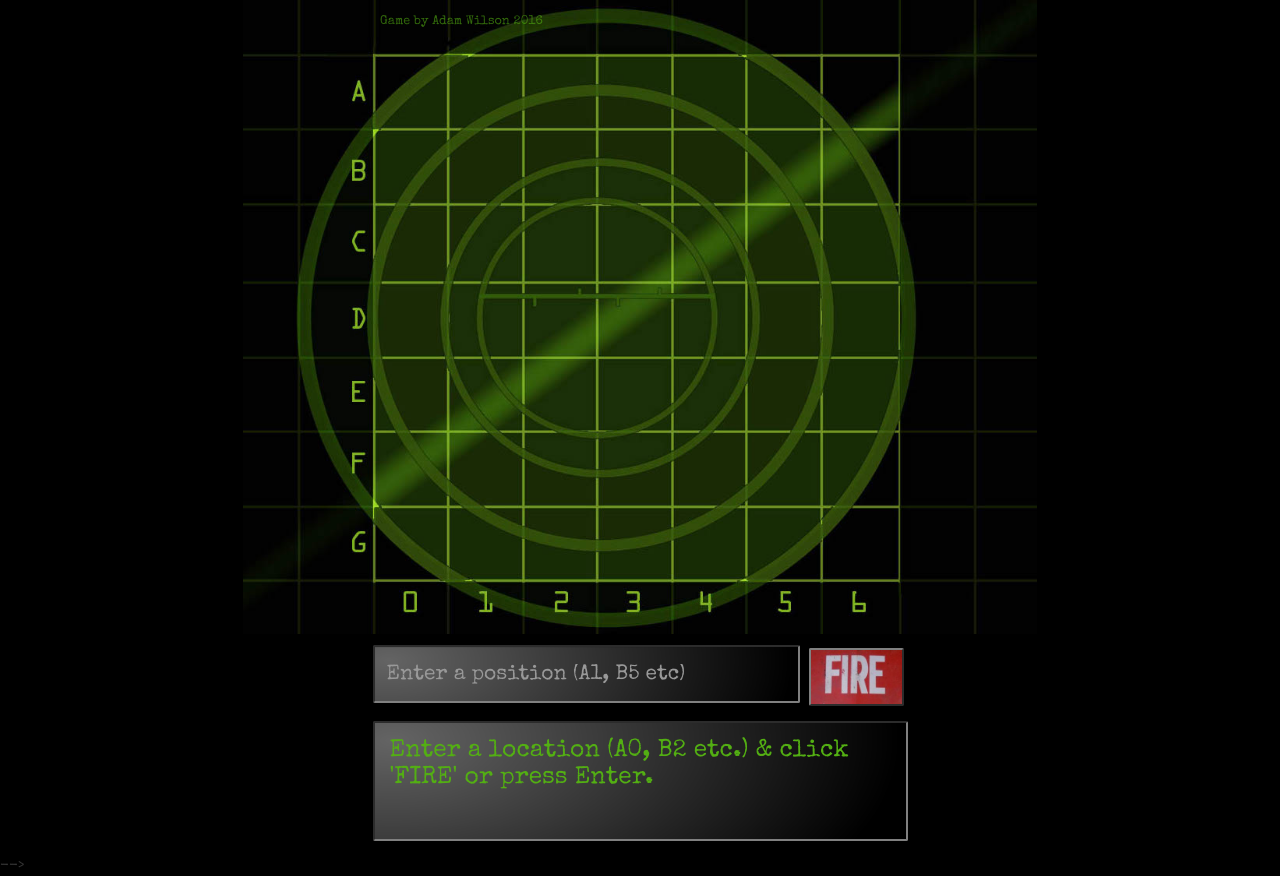
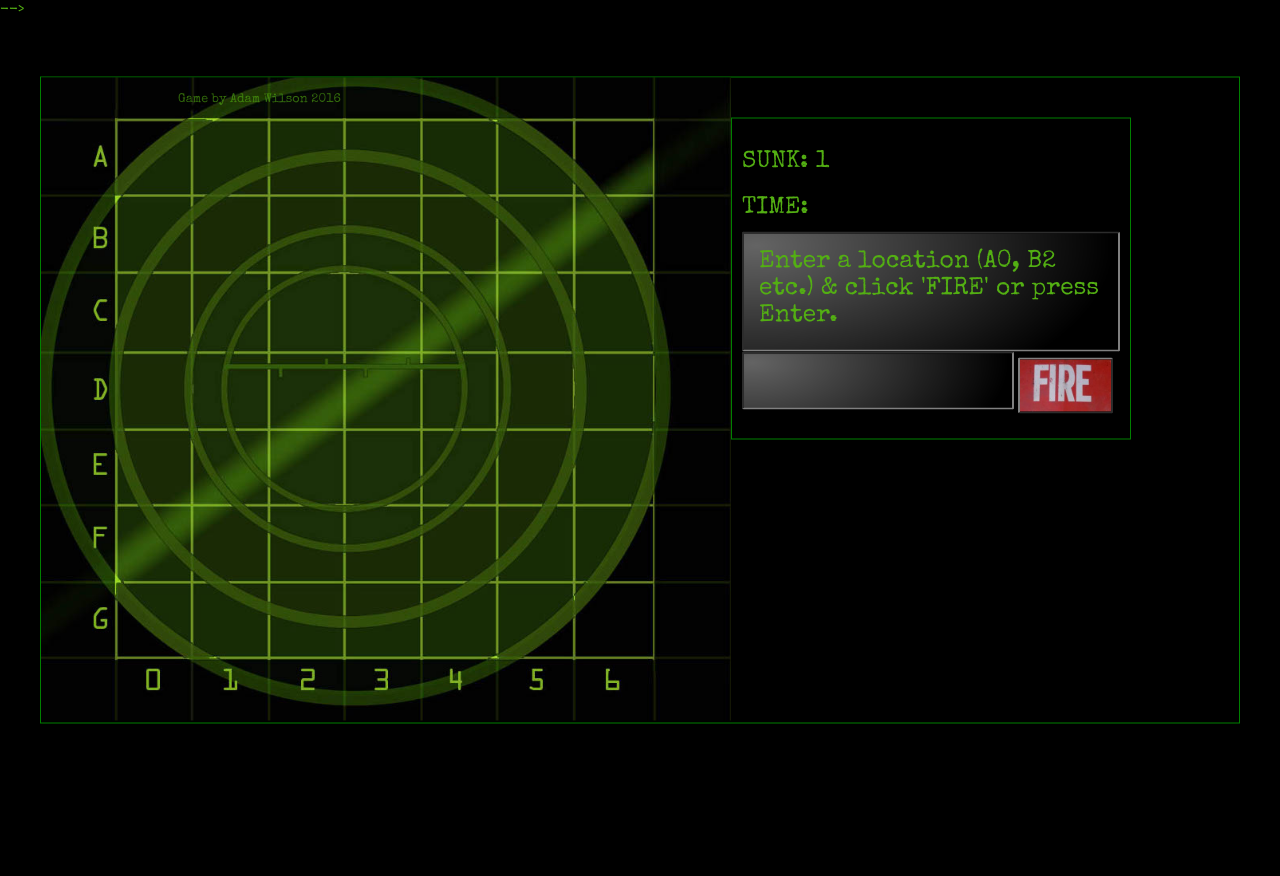
Before and after one commit to awilsongithub/battleship-game, a PHP site: page /game.html in a window 1280 px wide. After the commit the page ends 724 px from the top, so only its background shows below. Run offline with PHP 8.4, Linux system fonts and the light colour scheme.

Commit message:
created landscape layout with stats on right, board on left. added displayNumSunk method

```diff
--- a/css/style.css
+++ b/css/style.css
@@ -17,45 +17,64 @@ GAME SCREEN STYLES (AND SOME UNIVERSAL STYLES)
 */
 body {
   background-color: black;
-  font-family: 'Special Elite', cursive;
+  font-family: "Special Elite", cursive;
+  color: #53af13;
 }
-#board {
-  position: relative;
-  width: 793.8px;
+.game-container {
+  width: 1200px;
+  margin: auto;
+  background: black;
+  border: 1px solid green;
+  position: absolute;
+  top: 50%;
+  left: 50%;
+  transform: translateY(-50%) translateX(-50%);
+}
+.controls {
+  width: 400px;
+  border: 1px solid green;
+  display: inline-block;
+  float: left;
+  margin-top: 40px;
+  padding: 10px;
+}
+.board {
+  float: left;
+  width: 690px;
   height: 645px;
-  margin: auto;
-  background: url("../media/board.jpg") no-repeat;
+  background: url("../media/board_modified.jpeg") no-repeat;
   background-size: contain;
 }
-#board table {
+.board table {
+  width: 532px;
   cursor: crosshair;
   position: absolute;
-  left: 131px;
-  top: 55px;
+  left: 77px;
+  top: 44px;
   border-spacing: 0px;
 }
-#board table td {
-  width: 74.5px;
-  height: 75px;
+.board table td {
+  width: 76px;
+  height: 76.6px;
 }
-#board table td:hover {
+.board table td:hover {
   background-color: rgba(83, 175, 19, 0.4);
 }
-#board table .hit {
+.board table .hit {
   background: url("../media/banana.png") no-repeat center center;
 }
-#board table .miss {
+.board table .miss {
   background: url("../media/miss.png") no-repeat center center;
 }
-#board #author {
+.board #author {
   color: rgba(83, 175, 19, 0.6);
-  font-size: .9em;
+  font-size: 0.9em;
   margin-top: 0;
   padding-top: 1em;
   margin-left: 137px;
 }
-#board #author a,
-#board #author-home a {
+.board #author a,
+.board #author-home a {
   color: rgba(83, 175, 19, 0.6);
   text-decoration: none;
 }
@@ -68,46 +87,40 @@ body {
   border-style: inset;
   font-size: 1.75em;
   line-height: 110%;
-  background: url('../media/monitor.png') no-repeat;
+  background: url("../media/monitor.png") no-repeat;
   background-size: cover;
   height: 120px;
   padding: 15px;
 }
-#form {
+form {
   color: #53af13;
-  width: 565px;
-  background-color: black;
-  padding: 0px 15px 15px 15px;
-  margin: auto;
 }
-#form #guessInput {
+form #guessInput {
   border-color: grey;
   border-style: outset;
   border-width: 2px;
   border-radius: 2px;
   color: #53af13;
   border-style: inset;
-  background: url('../media/monitor.png') no-repeat;
+  background: url("../media/monitor.png") no-repeat;
   background-size: cover;
-  font-size: 1.5em;
-  margin-right: 5px;
-  margin-bottom: 0;
+  font-size: 2.5em;
+  font-weight: bold;
   height: 58px;
-  width: 427px;
   display: inline-block;
+  width: 72%;
 }
-#form #fireButton {
-  background: url('../media/fire.jpg') no-repeat;
+form #fireButton {
+  background: url("../media/fire.jpg") no-repeat;
   background-size: cover;
   width: 95px;
-  height: 58px;
+  height: 56px;
   border-color: grey;
   border-style: outset;
   border-width: 2px;
   border-radius: 2px;
-}
-#form .darkened-image {
-  background: rgba(70, 72, 82, 0.3);
+  width: 25%;
+  display: inline-block;
 }
 /*
 =====================================================
@@ -118,7 +131,6 @@ HOME SCREEN STYLES
   background: url("../media/board.jpg") no-repeat;
   background-size: 100%;
   background-position: center center;
-  height: 100vh;
 }
 .jumbotron {
   margin-top: 50px;
--- a/css/style.less
+++ b/css/style.less
@@ -4,8 +4,8 @@ LESS VARIABLES AND MIXINS
 =====================================================
 */
 
-@color: rgba(83, 175, 19, 1.0); // use lighten to vary?
-@font: 'Special Elite', cursive;
+@color: rgba(83, 175, 19, 1); // use lighten to vary?
+@font: "Special Elite", cursive;
 
 // use variables for custom border property values
 .customBorder (@color: grey, @style: outset, @width: 2px, @radius: 2px) {
@@ -30,26 +30,54 @@ GAME SCREEN STYLES (AND SOME UNIVERSAL STYLES)
 body {
   background-color: black;
   font-family: @font;
+  color: @color;
 } // END BODY
 
+.game-container {
+  width: 1200px;
+  margin: auto;
+  background: black;
+
+  border: 1px solid green;
+  // flex didnt center vedrtically
+  // display: flex;
+  // align-items: center;
+  // justify-content: center;
+
+  position: absolute;
+  top: 50%;
+  left: 50%;
+  transform: translateY(-50%) translateX(-50%);
+}
+.controls {
+  width: 400px;
+  border: 1px solid green;
+  display: inline-block;
+  float: left;
+  margin-top: 40px;
+  padding: 10px;
+}
+
 // GAME BOARD
-#board {
-    position: relative;
-    width: 793.8px;
+.board {
+  // position: relative;
+  // display: inline-block;
+  float: left;
+  width: 690px;
   height: 645px;
-    margin: auto;
-    background: url("../media/board.jpg") no-repeat;
+  background: url("../media/board_modified.jpeg") no-repeat;
   background-size: contain;
 
   table {
+    width: 532px;
     cursor: crosshair;
     position: absolute;
-        left: 131px;
-        top: 55px;
+    left: 77px;
+    top: 44px;
     border-spacing: 0px;
     td {
-            width: 74.5px;
-            height: 75px;
+      width: 76px;
+      height: 76.6px;
       &:hover {
         background-color: fade(@color, 40%);
       }
@@ -63,12 +91,13 @@ body {
   }
   #author {
     color: fade(@color, 60%);
-        font-size: .9em;
+    font-size: 0.9em;
     margin-top: 0;
     padding-top: 1em;
     margin-left: 137px;
   }
-    #author a, #author-home a {
+  #author a,
+  #author-home a {
     color: fade(@color, 60%);
     text-decoration: none;
   }
@@ -80,37 +109,39 @@ body {
   border-style: inset;
   font-size: 1.75em;
   line-height: 110%;
-        background: url('../media/monitor.png') no-repeat;
+  background: url("../media/monitor.png") no-repeat;
   background-size: cover;
   height: 120px;
   padding: 15px;
 }
-    #form {
+form {
   color: @color;
-        width: 100%;
-        background-color: black;
-        padding: 0px 15px 15px 15px;
+  // width: 565px;
+  // background-color: black;
+  // padding: 0px 15px 15px 15px;
+  // margin: auto;
 
   #guessInput {
     .controlPanelStyles;
     border-style: inset;
-            background: url('../media/monitor.png') no-repeat;
+    background: url("../media/monitor.png") no-repeat;
     background-size: cover;
-            font-size: 1.5em;
-            margin-right: 5px;
-            margin-bottom: 10px;
-            height: 50px;
-            width: 95px;
+    font-size: 2.5em;
+    font-weight: bold;
+    // margin-right: 5px;
+    // margin-bottom: 0;
+    height: 58px;
+    display: inline-block;
+    width: 72%;
   }
   #fireButton {
-            background: url('../media/fire.jpg') no-repeat;
+    background: url("../media/fire.jpg") no-repeat;
     background-size: cover;
     width: 95px;
-            height: 58px;
+    height: 56px;
     .customBorder;
-        }
-        .darkened-image {
-           background: rgba(70, 72, 82, 0.3);
+    width: 25%;
+    display: inline-block;
   }
 }
 
@@ -140,8 +171,9 @@ HOME SCREEN STYLES
       background-color: @color;
     }
   }
-    #author-home, #author-home a {
-        color: rgba(83, 175, 19, .6);
+  #author-home,
+  #author-home a {
+    color: rgba(83, 175, 19, 0.6);
     margin-top: 6em;
     font-size: 1em;
   }
--- a/game.html
+++ b/game.html
@@ -1,80 +1,144 @@
 <!DOCTYPE html>
 <html>
   <head>
-
-        <meta charset="UTF-8">
-        <meta http-equiv="X-UA-Compatible" content="IE=edge">
-        <meta name="viewport" content="width=device-width, initial-scale=1">
-        <link rel="stylesheet" href="https://maxcdn.bootstrapcdn.com/bootstrap/3.3.5/css/bootstrap.min.css">
-        <link href='https://fonts.googleapis.com/css?family=Special+Elite' rel='stylesheet' type='text/css'>
-        <link rel="stylesheet" href="css/style.css">
+    <meta charset="UTF-8" />
+    <meta http-equiv="X-UA-Compatible" content="IE=edge" />
+    <meta name="viewport" content="width=device-width, initial-scale=1" />
+    <link
+      rel="stylesheet"
+      href="https://maxcdn.bootstrapcdn.com/bootstrap/3.3.5/css/bootstrap.min.css"
+    />
+    <link
+      href="https://fonts.googleapis.com/css?family=Special+Elite"
+      rel="stylesheet"
+      type="text/css"
+    />
+    <link rel="stylesheet" href="css/style.css" />
     <title>BattleBanana</title>
   </head>
 
   <body>
-
     <!-- AUDIO -->
-        <audio id="background-sound" src="media/sonar-background.mp3" loop="true" autoplay="true"></audio>
+    <audio
+      id="background-sound"
+      src="media/sonar-background.mp3"
+      loop="true"
+      autoplay="true"
+    ></audio>
     <audio id="miss-sound" src="media/miss_hiss.wav"></audio>
     <audio id="hit-sound" src="media/hit.mp3"></audio>
     <audio id="monkey-lost-ship" src="media/gorilla-sound.wav"></audio>
     <audio src="media/win-game.wav" id="win-game"></audio>
 
     <!--    GRID    -->
-        <div class="container">
-
-            <div class="row">
-                <div class="col-lg-12">
-                    <div id="board">
+    <div class="game-container">
+      <div class="board">
         <table>
           <tr>
-                                <td id="00" onclick="cellClickShow"></td><td id="01"></td><td id="02"></td><td id="03"></td><td id="04"></td><td id="05"></td><td id="06"></td>
+            <td id="00" onclick="cellClickShow"></td>
+            <td id="01"></td>
+            <td id="02"></td>
+            <td id="03"></td>
+            <td id="04"></td>
+            <td id="05"></td>
+            <td id="06"></td>
           </tr>
           <tr>
-                                <td id="10"></td><td id="11"></td><td id="12"></td><td id="13"></td><td id="14"></td><td id="15"></td><td id="16"></td>
+            <td id="10"></td>
+            <td id="11"></td>
+            <td id="12"></td>
+            <td id="13"></td>
+            <td id="14"></td>
+            <td id="15"></td>
+            <td id="16"></td>
           </tr>
           <tr>
-                                <td id="20"></td><td id="21"></td><td id="22"></td><td id="23"></td><td id="24"></td><td id="25"></td><td id="26"></td>
+            <td id="20"></td>
+            <td id="21"></td>
+            <td id="22"></td>
+            <td id="23"></td>
+            <td id="24"></td>
+            <td id="25"></td>
+            <td id="26"></td>
           </tr>
           <tr>
-                                <td id="30"></td><td id="31"></td><td id="32"></td><td id="33"></td><td id="34"></td><td id="35"></td><td id="36"></td>
+            <td id="30"></td>
+            <td id="31"></td>
+            <td id="32"></td>
+            <td id="33"></td>
+            <td id="34"></td>
+            <td id="35"></td>
+            <td id="36"></td>
           </tr>
           <tr>
-                                <td id="40"></td><td id="41"></td><td id="42"></td><td id="43"></td><td id="44"></td><td id="45"></td><td id="46"></td>
+            <td id="40"></td>
+            <td id="41"></td>
+            <td id="42"></td>
+            <td id="43"></td>
+            <td id="44"></td>
+            <td id="45"></td>
+            <td id="46"></td>
           </tr>
           <tr>
-                                <td id="50"></td><td id="51"></td><td id="52"></td><td id="53"></td><td id="54"></td><td id="55"></td><td id="56"></td>
+            <td id="50"></td>
+            <td id="51"></td>
+            <td id="52"></td>
+            <td id="53"></td>
+            <td id="54"></td>
+            <td id="55"></td>
+            <td id="56"></td>
           </tr>
           <tr>
-                                <td id="60"></td><td id="61"></td><td id="62"></td><td id="63"></td><td id="64"></td><td id="65"></td><td id="66"></td>
+            <td id="60"></td>
+            <td id="61"></td>
+            <td id="62"></td>
+            <td id="63"></td>
+            <td id="64"></td>
+            <td id="65"></td>
+            <td id="66"></td>
           </tr>
         </table>
-                        <p id="author">Game by <a href="http://adamwilson.online/" target="_blank">Adam Wilson</a> 2016</p>
-                    </div> <!-- end board -->
+
+        <p id="author">
+          Game by
+          <a href="http://adamwilson.online/" target="_blank">Adam Wilson</a>
+          2016
+        </p>
+      </div>
+      <!-- end board -->
+
+      <div class="controls">
+        <h3>SUNK: <span class="sunk">1</span></h3>
+        <h3>TIME: <span class="timer"></span></h3>
+        <div>
+          <div>
+            <form>
+              <div></div>
+              <div id="messageArea"></div>
+
+              <div class="form-group">
+                <input
+                  type="text"
+                  class="form-control"
+                  id="guessInput"
+                  placeholder=""
+                />
+                <input
+                  type="button"
+                  class="btn btn-default"
+                  id="fireButton"
+                  value=""
+                />
+              </div>
+            </form>
           </div>
         </div>
+        <!-- end row -->
+      </div>
+    </div>
+    <!-- end container -->
 
-            <div class="row" id='control-panel'>
-
-                <!-- <div class="col-lg-4 col-lg-offset-3 col-md-4 col-md-offset-3 col-sm-6 col-sm-offset-2 col-xs-6 col-xs-offset-2" id="messageArea">
-                    <p>Welcome to BattleBanana</p>
-                </div> -->
-
-                <div class="col-12" id="formArea">
-                    <form id="form" class='darkened-image'>
-                        <div class="form-group">
-                            <input type="text" class="form-control" id="guessInput" placeholder="Enter a position (A1, B5 etc)">
-                            <input type="button" class="btn btn-default" id="fireButton" value="">
-                        </div>
-
-                        <div id='messageArea'></div>
-                    </form>
-                </div>
-
-            </div> <!-- end row -->
-
-        </div> <!-- end container -->
-
-        <script type="text/javascript" src="battleship.js"></script> -->
+    <script type="text/javascript" src="battleship.js"></script>
+    -->
   </body>
 </html>
```
Also changed, not shown: battleship.js (+64 -50 lines), 1 other file. Lines whose indentation alone changed are shown as unchanged.
